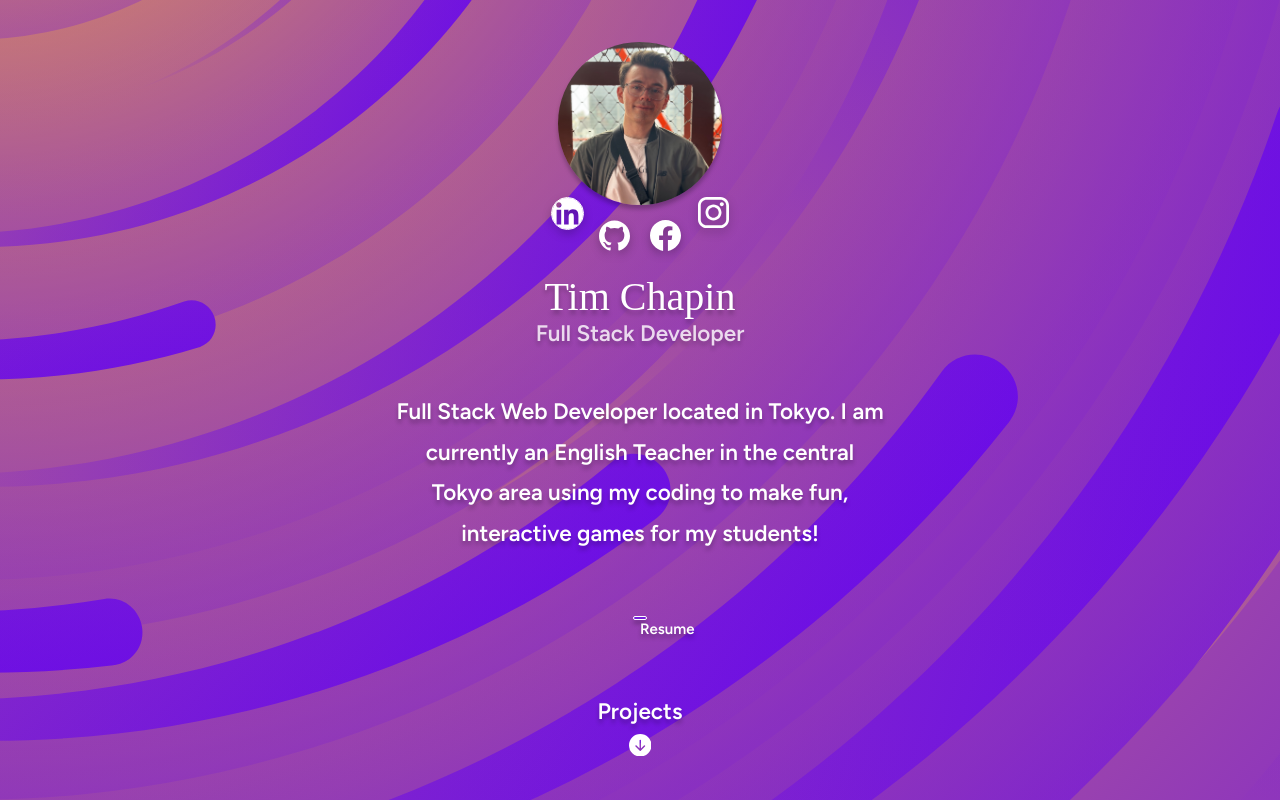
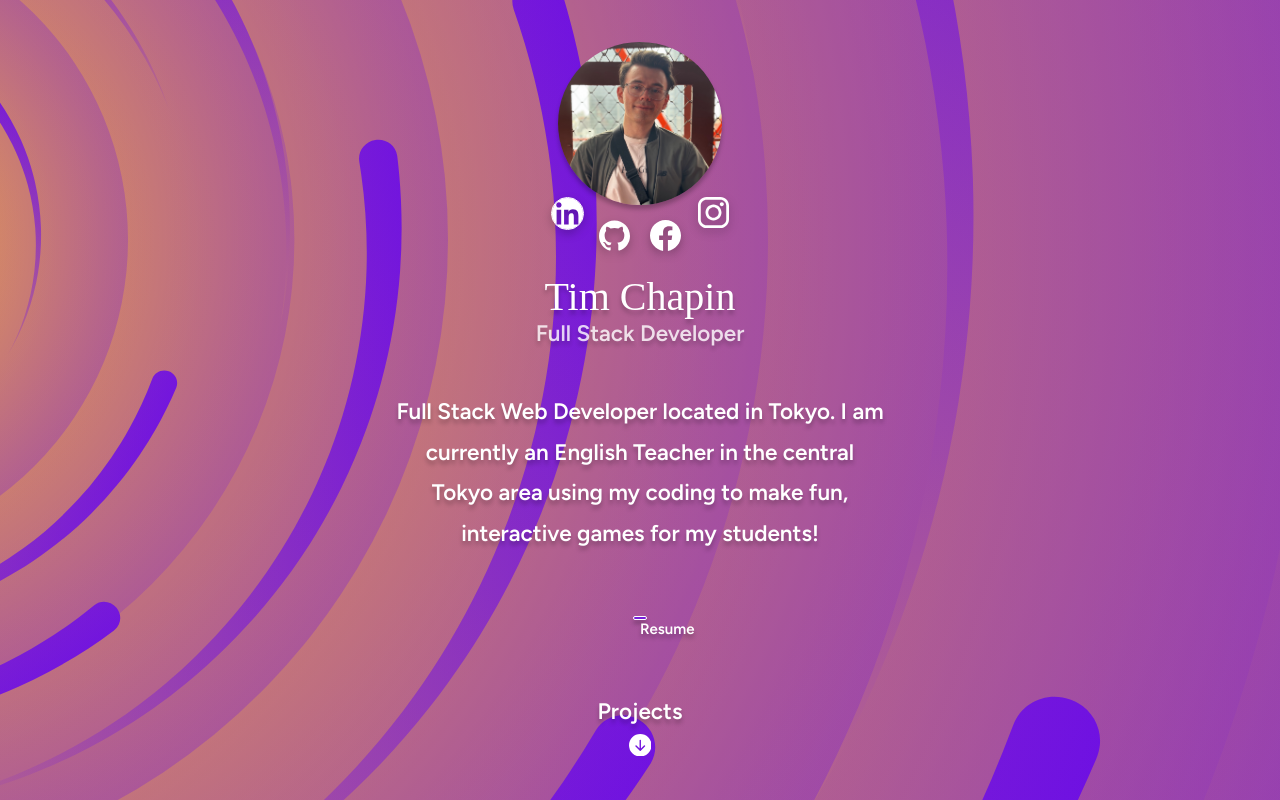
Before and after one commit to timchapin96/my-portfolio, a React (Create React App) app: page / in a window 1280 px wide. Shown: the top 800 px of the page. Built offline with nearby package versions, Linux system fonts and the light colour scheme; a web font is replaced by a local one.

Commit message:
THIS TIME WE HAVE IT

```diff
--- a/src/stylesheets/background.scss
+++ b/src/stylesheets/background.scss
@@ -1,9 +1,9 @@
 .background {
-  width: 150svw;
-  height: 150svh;
+  width: 200vw;
+  height: 200vw;
   position: fixed;
   left: -15%;
-  top: -45%;
+  top: -10%;
   z-index: -1;
 
   svg {
```
